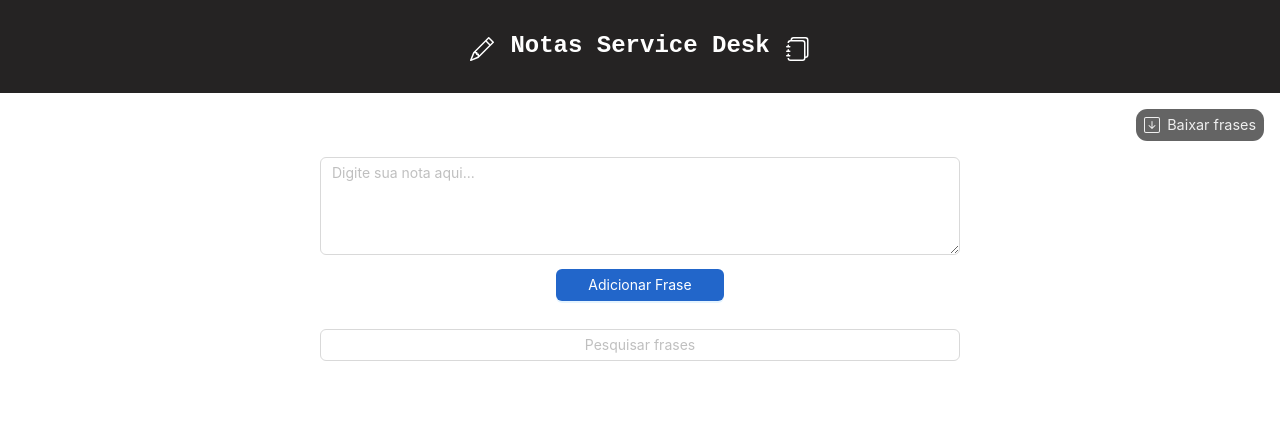
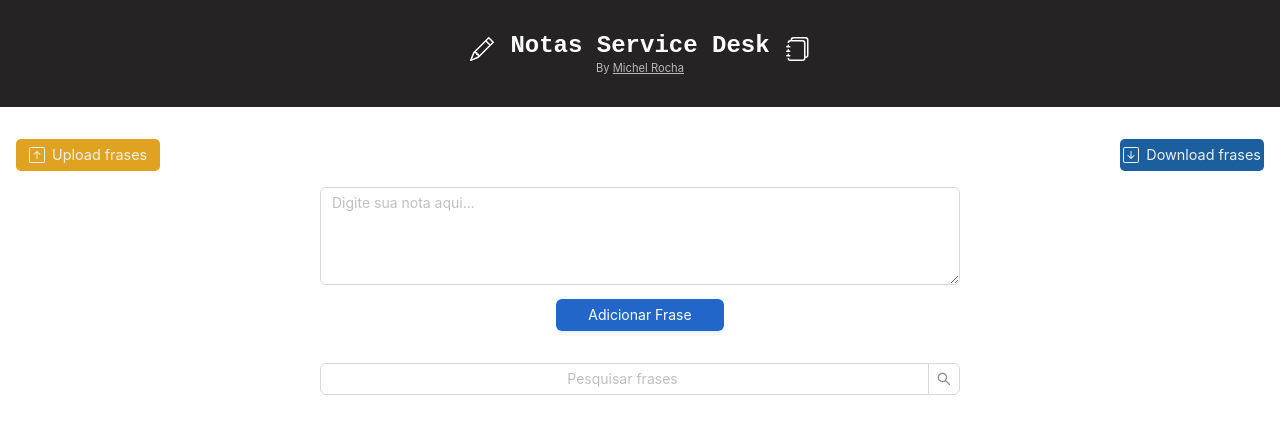
Before and after one commit to MichelRLima/Notas_Service-Desk, a React (Create React App) app: page / in a window 1280 px wide. Shown: the top 434 px of the page. Built offline with nearby package versions, Linux system fonts and the light colour scheme; a web font is replaced by a local one.

Commit message:
adicionado button de uoload das frases

```diff
--- a/src/App.css
+++ b/src/App.css
@@ -35,7 +35,7 @@
 }
 
 button:hover {
-  background-color: rgb(45, 122, 65);
+
   color: white;
 }
 
@@ -63,30 +63,78 @@ button:hover {
 
 }
 
+.containerButtons {
+
+  width: 100%;
+  display: flex;
+  justify-content: space-between;
+  height: 3em;
+
+}
+
 .containerDownload {
-  margin-top: -1em;
-  margin-bottom: 1em;
+
   cursor: pointer;
   text-align: center;
-  border-radius: 0.7em;
-  margin-left: auto;
+  border-radius: 0.3em;
   margin-right: 1em;
   display: flex;
-  width: 8em;
+  width: 9em;
   height: 2em;
-  background-color: rgb(100, 100, 100);
+  background-color: rgb(28, 95, 158);
   justify-content: center;
   align-items: center;
 }
 
-.containerDownload p {
+.containerUpload {
+  position: relative;
+  overflow: hidden;
+  display: inline-block;
+  cursor: pointer;
+  text-align: center;
+  border-radius: 0.3em;
+  margin-left: 1em;
+  display: flex;
+  width: 9em;
+  height: 2em;
+  background-color: rgb(224, 163, 33);
+  justify-content: center;
+  align-items: center;
+
+}
+
+
+.containerDownload:hover {
+
+  background-color: rgb(61, 141, 216);
+}
+
+.containerUpload:hover {
+  background-color: rgb(250, 200, 94);
+}
+
+
+.file-input {
+  position: absolute;
+  top: 0;
+  right: 0;
+  bottom: 0;
+  left: 0;
+  opacity: 0;
+  cursor: pointer;
+  padding: 2em;
+}
+
+.containerButtons p {
 
   font-size: 0.9em;
   margin-left: 0.5em;
-  color: #efefef
+  color: #efefef;
+  cursor: pointer;
 }
 
-.containerDownload svg {
+.containerButtons svg {
   color: #efefef;
+  cursor: pointer;
 
 }
--- a/src/App.js
+++ b/src/App.js
@@ -5,12 +5,13 @@ import Frase from './Componentes/FraseComponent/Frase'
 import './App.css';
 import { ToastContainer } from 'react-toastify';
 import { alertSucess } from "./Componentes/Alerts/alertSucess";
-import { BsArrowDownSquare } from 'react-icons/bs'
+import { BsArrowDownSquare, BsArrowUpSquare } from 'react-icons/bs'
 import Swal from 'sweetalert2';
 
 const { TextArea } = Input;
 
 const App = () => {
+  const { Search } = Input;
   const [inputText, setInputText] = useState("");
   const [frases, setFrases] = useState([]);
   const [searchText, setSearchText] = useState("");
@@ -20,6 +21,7 @@ const App = () => {
   useEffect(() => {
     const savedFrases = JSON.parse(localStorage.getItem("frases")) || [];
     setFrases(savedFrases);
+
 
   }, []);
 
@@ -69,7 +71,7 @@ const App = () => {
 
   const downloadTxtFile = () => {
     const filename = "frases.txt";
-    const fileContent = frases.map(frase => frase + '\n\n').join('');
+    const fileContent = frases.map(frase => frase + '\n#\n').join('');
     const blob = new Blob([fileContent], { type: 'text/plain' });
     const url = URL.createObjectURL(blob);
     const a = document.createElement('a');
@@ -79,6 +81,24 @@ const App = () => {
     URL.revokeObjectURL(url);
   };
 
+  const handleUploadTxtFile = async (e) => {
+    const file = e.target.files[0];
+
+    if (file) {
+      try {
+        const textContent = await file.text();
+        const newFrases = textContent.split('#').filter(frase => frase.trim() !== "");
+
+        setFrases(newFrases);
+        alertSucess("Realizado upload das frases");
+      } catch (error) {
+        console.error("Erro ao ler o arquivo:", error);
+        // Trate o erro conforme necessário
+      }
+    }
+  };
+
+
 
 
 
@@ -87,10 +107,30 @@ const App = () => {
     <div className="App">
       <Titulo></Titulo>
 
-      <div onClick={downloadTxtFile} className="containerDownload">
-        <BsArrowDownSquare></BsArrowDownSquare>
-        <p>Baixar frases</p>
+      <div className="containerButtons">
+
+
+        <div className="containerUpload">
+
+          <input
+            class="file-input"
+            type="file"
+            accept=".txt"
+            onChange={handleUploadTxtFile}
+          />
+          <BsArrowUpSquare ></BsArrowUpSquare >
+          <p>Upload frases</p>
+        </div>
+
+        <div onClick={downloadTxtFile} className="containerDownload">
+          <BsArrowDownSquare></BsArrowDownSquare>
+          <p>Download frases</p>
+        </div>
+
       </div>
+
+
+
 
       <ToastContainer />
       <div className="containerAdicionarFrase">
@@ -113,7 +153,7 @@ const App = () => {
 
       <div className="containerPesquisa">
 
-        <Input
+        <Search
           className="imputBuscar"
           type="text"
           placeholder="Pesquisar frases"
--- a/src/Componentes/HeaderComponent/Titulo.js
+++ b/src/Componentes/HeaderComponent/Titulo.js
@@ -6,10 +6,15 @@ function Titulo() {
 
     return (
         <>
-            <div className={styles.containerTitulo}>
-                <BsPencil className={styles.pen}></BsPencil>
-                <h2 className={styles.titulo}>Notas Service Desk</h2>
-                <BsJournals className={styles.journal}></BsJournals>
+            <div className={styles.containerHeader}>
+                <div className={styles.containerTitulo}>
+                    <BsPencil className={styles.pen}></BsPencil>
+                    <h2 className={styles.titulo}>Notas Service Desk</h2>
+                    <BsJournals className={styles.journal}></BsJournals>
+                </div>
+                <div className={styles.containerBy}>
+                    <span>By <a target='_blanck' href='https://michelrocha-dev.netlify.app'>Michel Rocha</a></span>
+                </div>
             </div>
 
         </>
--- a/src/Componentes/HeaderComponent/titulo.module.css
+++ b/src/Componentes/HeaderComponent/titulo.module.css
@@ -1,12 +1,35 @@
+.containerHeader {
+    width: 100%;
+    display: flex;
+    justify-content: center;
+    flex-wrap: wrap;
+    flex-direction: column;
+    background-color: rgb(37, 35, 35);
+    padding: 2em;
+    margin-bottom: 2em;
+
+}
+
+.containerBy {
+    width: 100%;
+    display: flex;
+    justify-content: center;
+    color: rgb(184, 184, 184);
+    font-size: 0.7em;
+}
+
+.containerBy a {
+    color: rgb(184, 184, 184);
+}
+
 .containerTitulo {
     width: 100%;
     display: flex;
     justify-content: center;
     flex-wrap: wrap;
     background-color: rgb(37, 35, 35);
-    padding: 2em;
     font-family: 'Sometype Mono', monospace;
-    margin-bottom: 2em;
+
 
 
 }
```
